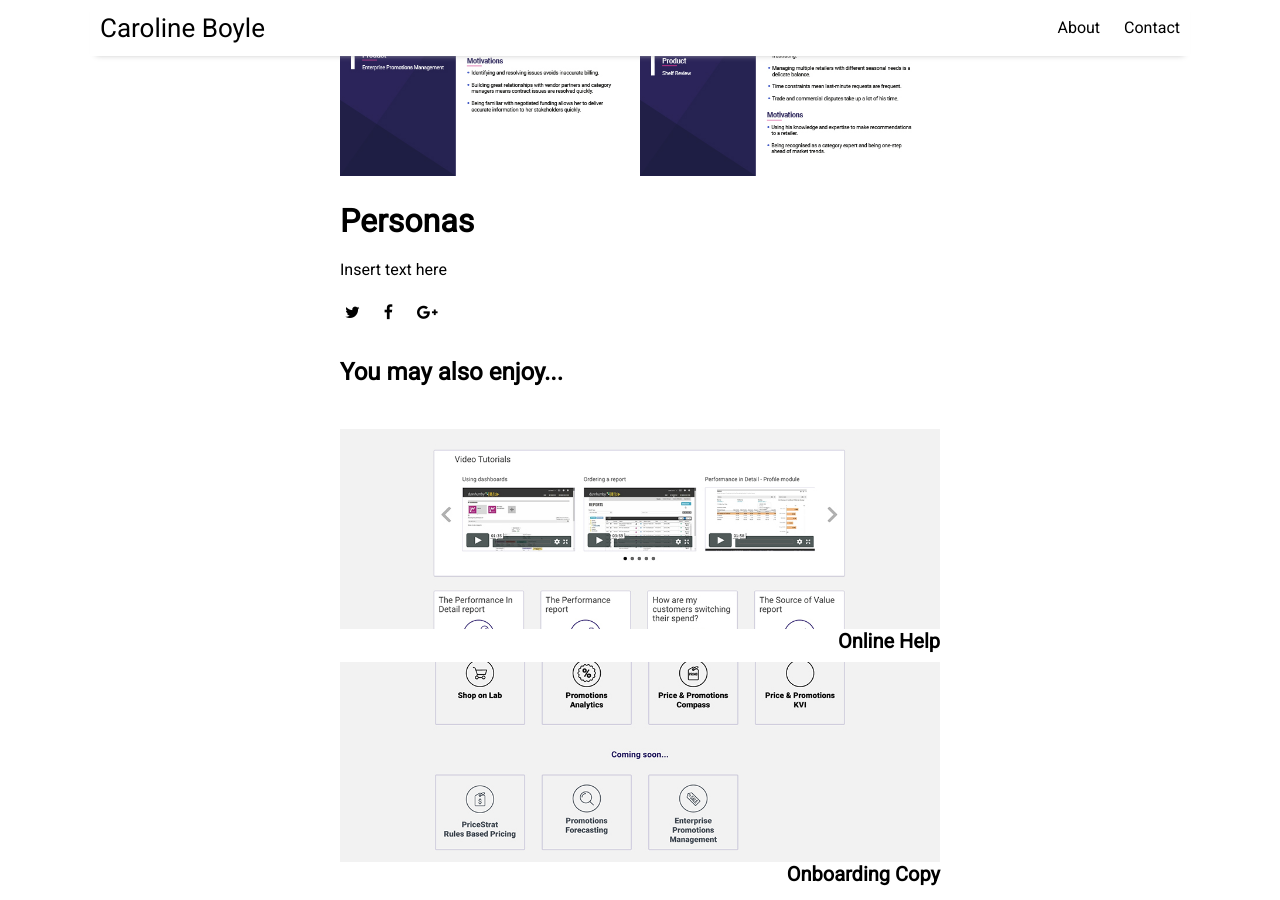
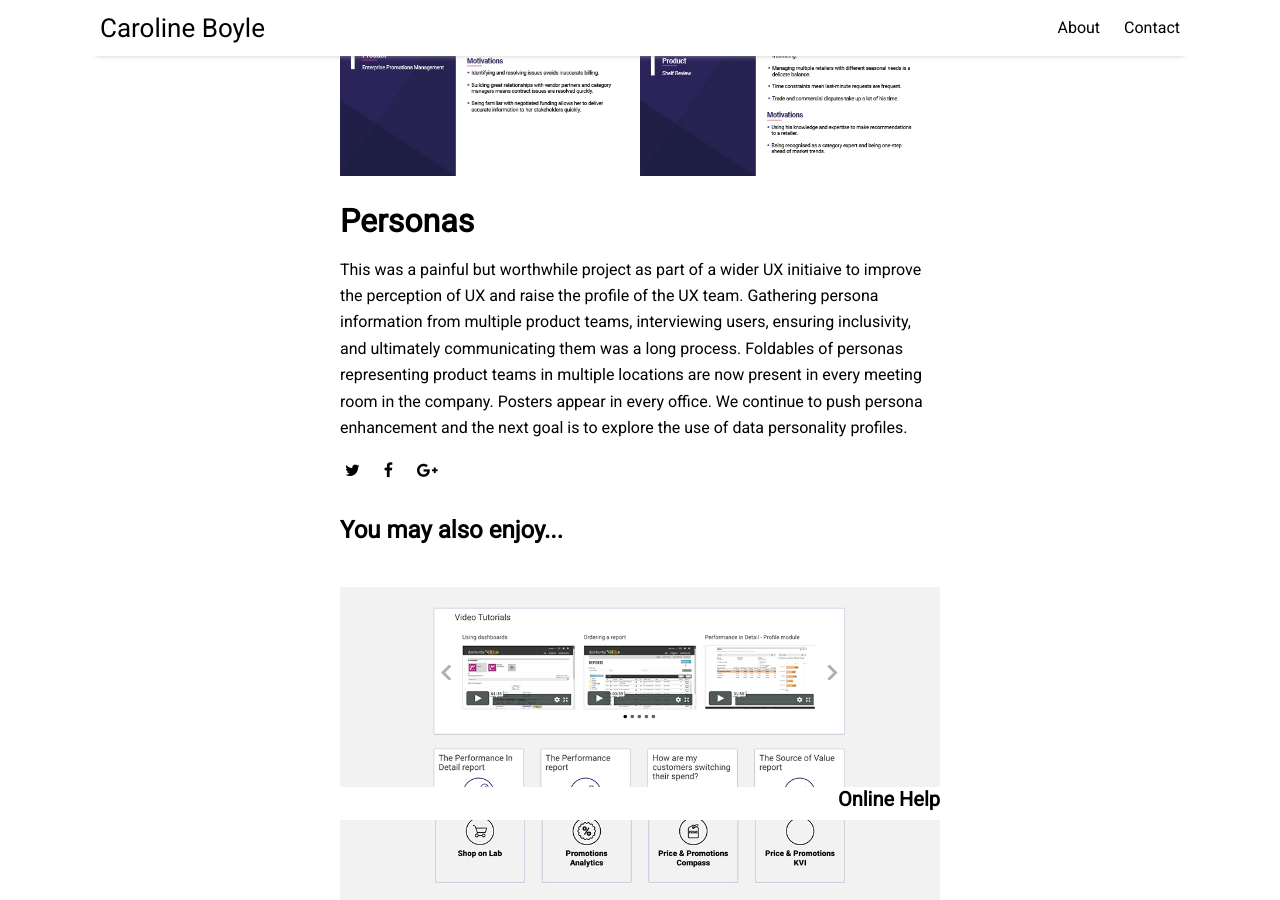
Before and after one commit to caroboyle-ux/CD, a Jekyll site: the page built from _posts/2016-05-05-learning-resources.md, in a window 1280 px wide and 900 px high, scrolled down 390 px. Built offline with Jekyll 4.4.1, drawn with Linux system fonts in a browser that asks for light colours; nearby versions of some CDN libraries.

Commit message:
Update 2016-05-05-learning-resources.md

```diff
--- a/_posts/2016-05-05-learning-resources.md
+++ b/_posts/2016-05-05-learning-resources.md
@@ -8,5 +8,5 @@ image: Persona.jpg
 ---
 
 # Personas
-
-Insert text here
+This was a painful but worthwhile project as part of a wider UX initiaive to improve the perception of UX and raise the profile of the UX team. Gathering persona information from multiple product teams, interviewing users, ensuring inclusivity, and ultimately communicating them was a long process.
+Foldables of personas representing product teams in multiple locations are now present in every meeting room in the company. Posters appear in every office. We continue to push persona enhancement and the next goal is to explore the use of data personality profiles.
```
